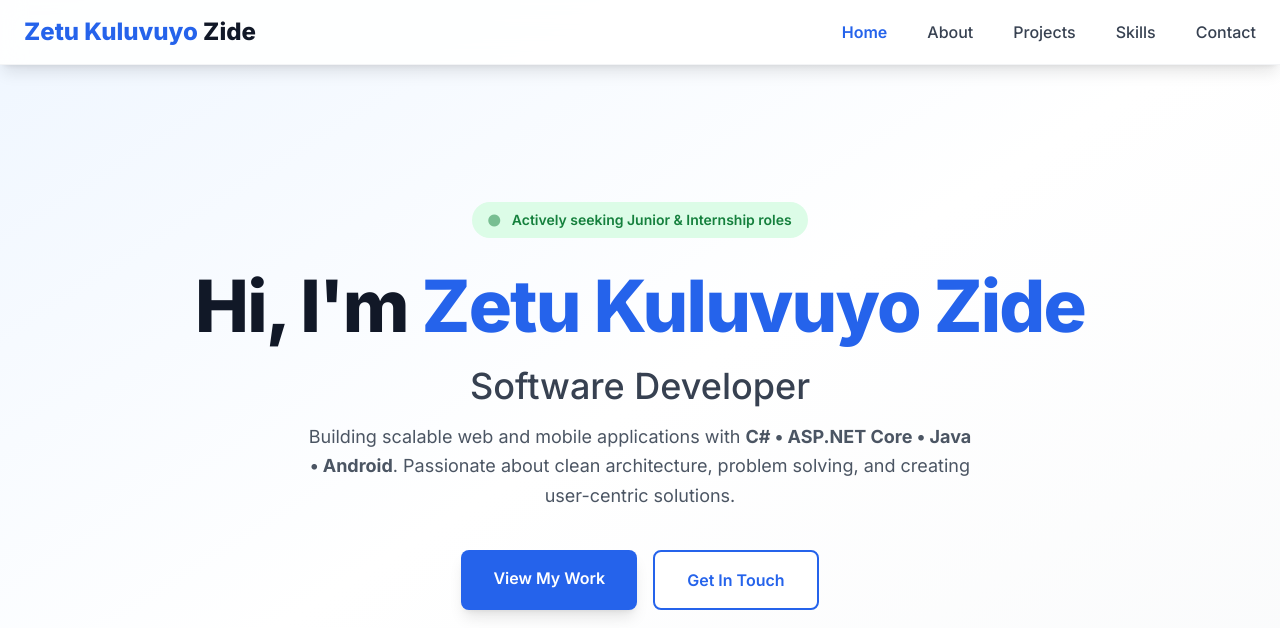
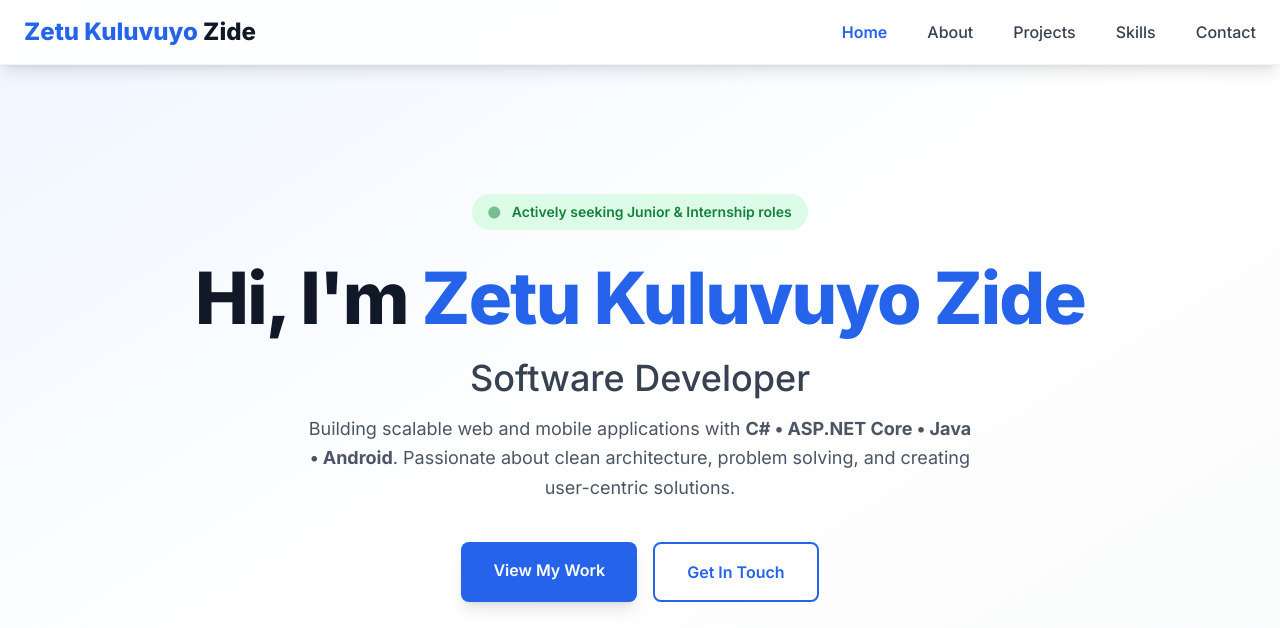
Before and after one commit to guavz-cs/portfolio-live, a plain HTML site: page index.html in a window 1280 px wide. Shown: the top 628 px of the page. Drawn offline with nearby package versions, Linux system fonts and the light colour scheme.

Commit message:
last commit dec3

```diff
--- a/index.html
+++ b/index.html
@@ -68,7 +68,7 @@
 
             <div class="relative max-w-7xl mx-auto px-6 text-center">
                 <div class="animate-fade-in">
-                    <div class="inline-block px-4 py-2 rounded-full bg-green-100 dark:bg-green-900/50 text-green-700 dark:text-green-400 text-sm font-semibold mb-8 mt-24">
+                    <div class="inline-block px-4 py-2 rounded-full bg-green-100 text-green-700 text-sm font-semibold mb-8 mt-20">
                         <i class="fas fa-circle text-xs mr-2 animate-pulse"></i>
                         Actively seeking Junior & Internship roles
                     </div>
```
